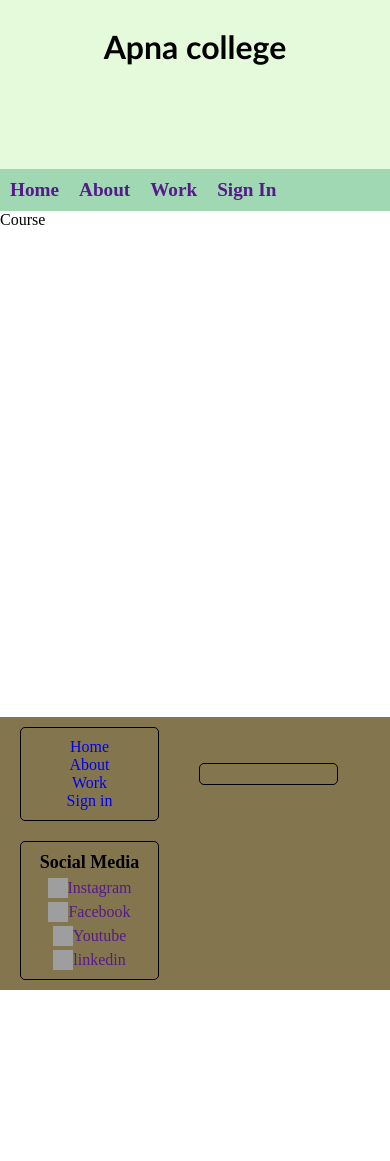
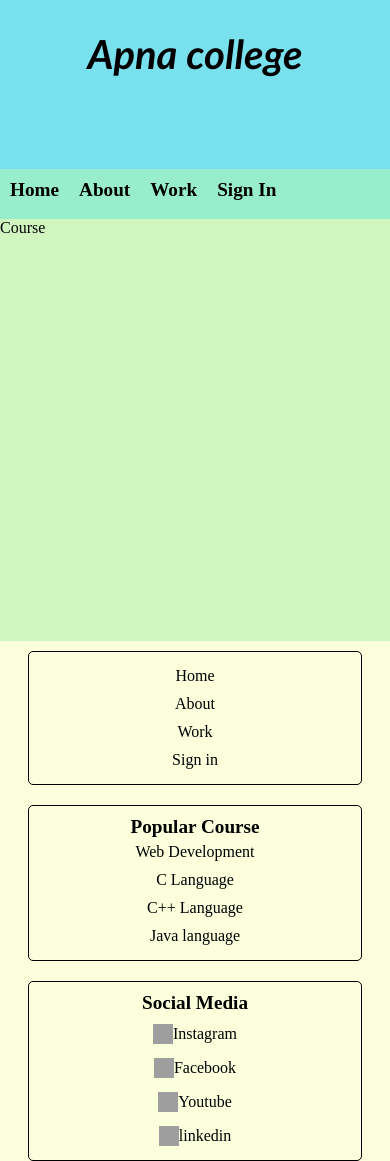
Before and after one commit to sumitgandhi2021/layout, a plain HTML site: page index.html in a window 390 px wide. Before the commit the page ends 990 px from the top, so only its background shows below. Drawn offline with Linux system fonts and the light colour scheme; grey boxes are pictures that could not be loaded.

Commit message:
Update index.html

```diff
--- a/index.html
+++ b/index.html
@@ -12,40 +12,45 @@
             padding: 0;
         }
         header{
-            float: right ;
-            width: 90%;
-            background-color: #E5F9DB;
+            width: 100%;
+            background-color: #79E0EE;
             text-align: center;
             height: 20vh;
         }
-        header h2{
-            font-size: xx-large;
+        header h1{
+            margin: 0;
+            position: relative;
+            top: 40px;
+            font-size: 50px;
+            font-style: italic;
             font-family: 'Trebuchet MS', 'Lucida Sans Unicode', 'Lucida Grande', 'Lucida Sans', Arial, sans-serif;
         }
         nav{
             display: flex;
-            flex-direction: column;
-            float: left;
-            height:100vh;
-            background-color: #A0D8B3;
-            width: 10%;
+            flex-direction: row;
+            background-color: #98EECC;
+            width: 100%;
             text-align: center;
+            position: sticky;
+            top: 0%;
         }
         nav a{
             margin: 10px;
-            text-decoration: none;
+            text-decoration:none;
             font-size: larger;
             font-weight: bolder;
             text-transform: capitalize;
+            color: black;
         }
         section{
-            height: 60vh;
+            background-color: #D0F5BE;
+            height:50vh;
         }
         footer{
-            width: 90%;
-            background-color: #83764F;
+            width: 100%;
+            background-color: #FBFFDC;
             display: flex;
-            /* float: right; */
+            position: relative;
         }
         footer div{
             margin: 10px 100px;
@@ -58,18 +63,55 @@
         }
         footer div a{
             text-decoration: none;
+            color: black;
+            margin: 5px;
         }
         footer h4{
             margin: 0;
             padding: 0;
-            font-size: large;
+            font-size: larger;
         }
        img{
             position: relative;
             top: 5px;
 
         }
-        @media screen and (max-width:600px) {
+        @media screen and (min-width:300px) and  (max-width:400px) {
+
+            header{
+                width: 100%;
+            }
+
+            header h1{
+                top: 30px;
+                font-size: 40px;
+            }
+
+            nav{
+                display: flex;
+                flex-direction: row;
+                float: none;
+                width: 100%;
+                height:50px;
+
+            }
+            footer{
+                display: flex;
+                flex-direction: column;
+                /* flex-wrap: wrap; */
+                text-align: justify;
+                width: 100%;
+                float: none;
+                align-items: center;
+            }
+            footer div{
+                margin: 10px 20px;
+                width: 80%;
+            }
+
+
+        }
+        @media screen and (min-width:400px) and (max-width:600px) {
             header{
                 width: 100%;
             }
@@ -78,19 +120,33 @@
                 flex-direction: row;
                 float: none;
                 width: 100%;
-                height:auto;
+                height:50px;
 
             }
             footer{
                 display: flex;
                 flex-wrap: wrap;
+                /* flex-wrap: wrap; */
                 text-align: justify;
                 width: 100%;
                 float: none;
                 align-items: center;
+                text-align: center;
             }
             footer div{
-                margin: 10px 20px;
+                margin: 10px 5%;
+                width: 33%;
+                height: 30vh;
+            }
+
+        }
+
+        @media screen and (min-width:600px) and (max-width: 900px) {
+            footer div{
+                margin:10px 20px;
+            }
+            nav a{
+                flex: 1 2 2;
             }
 
         }
@@ -99,7 +155,7 @@
 <body>
 
     <header>
-        <h2>Apna college</h2>
+        <h1>Apna college</h1>
     </header>
     <nav>
         <a href=""> Home </a>
@@ -117,7 +173,13 @@
         <a href="#">Work</a>
         <a href="#">Sign in</a>
         </div>
-        <div></div>
+        <div>
+            <h4>Popular Course</h4>
+            <a href="">Web Development</a>
+            <a href="">C Language</a>
+            <a href="">C++ Language</a>
+            <a href="">Java language</a>
+        </div>
         <div style="display: grid; text-align: center;">
             <h4>Social Media</h4>
             <a href="">
```
